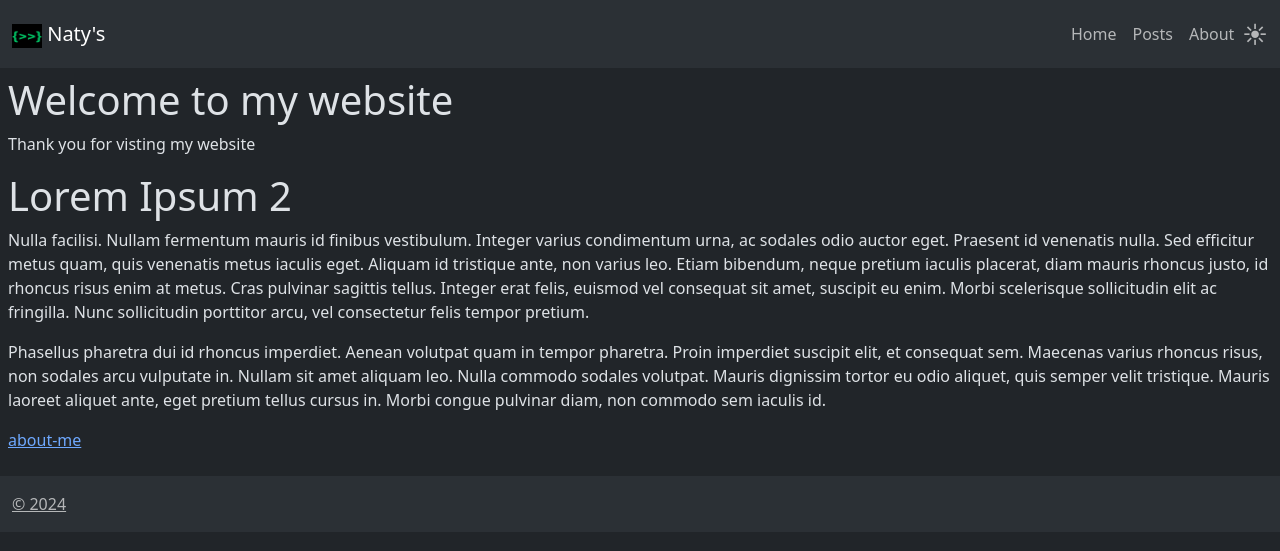
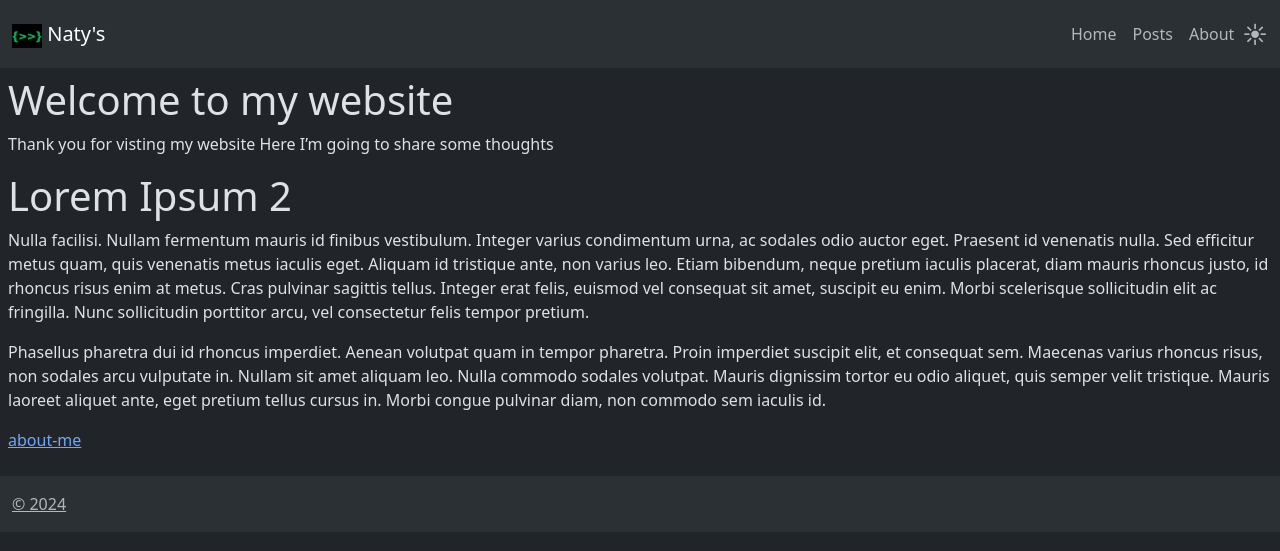
Before and after one commit to naty55/naty55.github.io, a Jekyll site: the page built from index.md, in a window 1280 px wide. Shown: the top 551 px of the page. Built offline with Jekyll 4.4.1, drawn with Linux system fonts in a browser that asks for light colours; our own code applies the rules of GitHub Pages for plain Markdown files.

Commit message:
Update index.md

```diff
--- a/index.md
+++ b/index.md
@@ -5,6 +5,7 @@ permalink: /
 
 # Welcome to my website
 Thank you for visting my website
+Here I'm going to share some thoughts
 
 # Lorem Ipsum 2
 Nulla facilisi. Nullam fermentum mauris id finibus vestibulum. Integer varius condimentum urna, ac sodales odio auctor eget. Praesent id venenatis nulla. Sed efficitur metus quam, quis venenatis metus iaculis eget. Aliquam id tristique ante, non varius leo. Etiam bibendum, neque pretium iaculis placerat, diam mauris rhoncus justo, id rhoncus risus enim at metus. Cras pulvinar sagittis tellus. Integer erat felis, euismod vel consequat sit amet, suscipit eu enim. Morbi scelerisque sollicitudin elit ac fringilla. Nunc sollicitudin porttitor arcu, vel consectetur felis tempor pretium.
```
